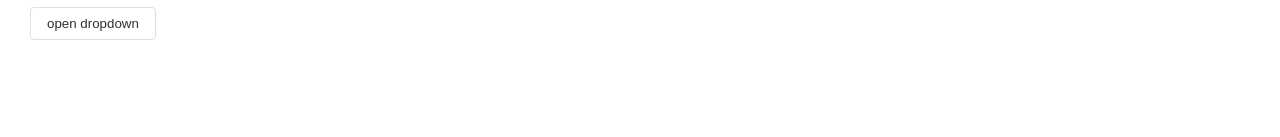
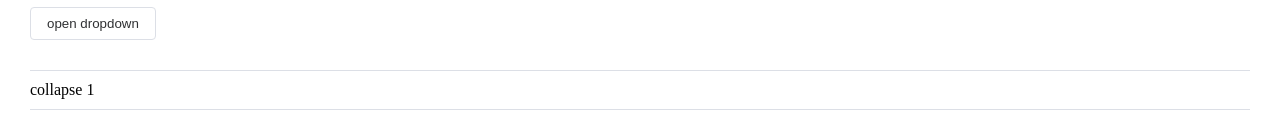
Before and after one commit to maxim-abro/phia-lib, a Vue app: page / in a window 1280 px wide. Shown: the part 1182-1319 px from the top of the page. Before the commit the page ends 1252 px from the top, so only its background shows below. Built offline with nearby package versions, Linux system fonts and the light colour scheme.

Commit message:
feat: add collapse component

```diff
--- a/src/App.vue
+++ b/src/App.vue
@@ -242,10 +242,24 @@ disabled
       </template>
     </m-dropdown>
   </div>
+  <div style="margin: 30px">
+    <m-collapse>
+      <template #default="{toggleCollapse}">
+        <div
+          @click="toggleCollapse"
+        >
+          collapse 1
+        </div>
+      </template>
+      <template #expand>
+        Lorem ipsum dolor sit amet, consectetur adipisicing elit. Alias aperiam assumenda at, consequatur corporis delectus dignissimos doloremque fuga inventore magnam nostrum odit optio tenetur. Commodi doloremque ipsa nostrum possimus vel.
+      </template>
+    </m-collapse>
+  </div>
 </template>
 
 <script lang="ts" setup>
-import { MButton, MLink, MInput, MBadge,MInputNumber, MDropdown, MDropdownMenu, MDropdownMenuItem } from '@/components';
+import { MButton, MLink, MInput, MBadge,MInputNumber, MDropdown, MDropdownMenu, MDropdownMenuItem, MCollapse } from '@/components';
 import useNotify from '@/components/MNotify/useNotify';
 import type { INotifyProps } from '@/components/MNotify/Type';
 import { ref } from 'vue';
--- /dev/null
+++ b/src/components/MCollapse/MCollapse.vue
@@ -0,0 +1,71 @@
+<template>
+  <div class="m-collapse">
+    <div :class="{
+      'm-activator': isExpand
+    }">
+      <slot
+        name="default"
+        v-bind="activatorProps"
+      />
+    </div>
+
+    <Teleport
+      v-if="isMounted"
+      :disabled="!toTeleport"
+      :to="toTeleport"
+    >
+      <slot
+        v-if="isExpand"
+        name="expand"
+      />
+    </Teleport>
+  </div>
+</template>
+
+
+<script lang="ts">
+export default {
+  name: 'MCollapse',
+};
+</script>
+
+<script setup lang="ts">
+import { onMounted, reactive, ref } from 'vue';
+import type { ICollapseEmits, ICollapseProps } from '@/components/MCollapse/Type';
+
+const props = defineProps<ICollapseProps>();
+const emits = defineEmits<ICollapseEmits>();
+
+const isExpand = ref<boolean>(false);
+const isMounted = ref<boolean>(false);
+
+onMounted(() => {
+  isExpand.value = props.modelValue;
+  isMounted.value = true;
+});
+
+const toggleCollapse = (): void => {
+  isExpand.value = !isExpand.value;
+  emits('update:modelValue', isExpand.value);
+};
+
+defineExpose({
+  toggleCollapse
+});
+
+const activatorProps = reactive({
+  toggleCollapse,
+  isExpand
+});
+</script>
+
+<style scoped lang="scss">
+.m-collapse {
+  border-top: 1px solid rgb(var(--m-border-color));
+  border-bottom: 1px solid rgb(var(--m-border-color));
+  padding: 10px 0;
+}
+.m-activator {
+  margin-bottom: 8px;
+}
+</style>
--- /dev/null
+++ b/src/components/MCollapse/Type.ts
@@ -0,0 +1,8 @@
+export interface ICollapseProps {
+  toTeleport?: HTMLElement | string;
+  modelValue?: boolean;
+}
+
+export interface ICollapseEmits {
+  (e: 'update:modelValue', value: boolean): void;
+}
--- /dev/null
+++ b/src/components/MCollapse/index.ts
@@ -0,0 +1 @@
+export { default as MCollapse } from './MCollapse.vue';
--- a/src/components/index.ts
+++ b/src/components/index.ts
@@ -5,3 +5,4 @@ export * from './MInput';
 export * from './MBadge';
 export * from './MInputNumber';
 export * from './MDropdown';
+export * from './MCollapse';
```
